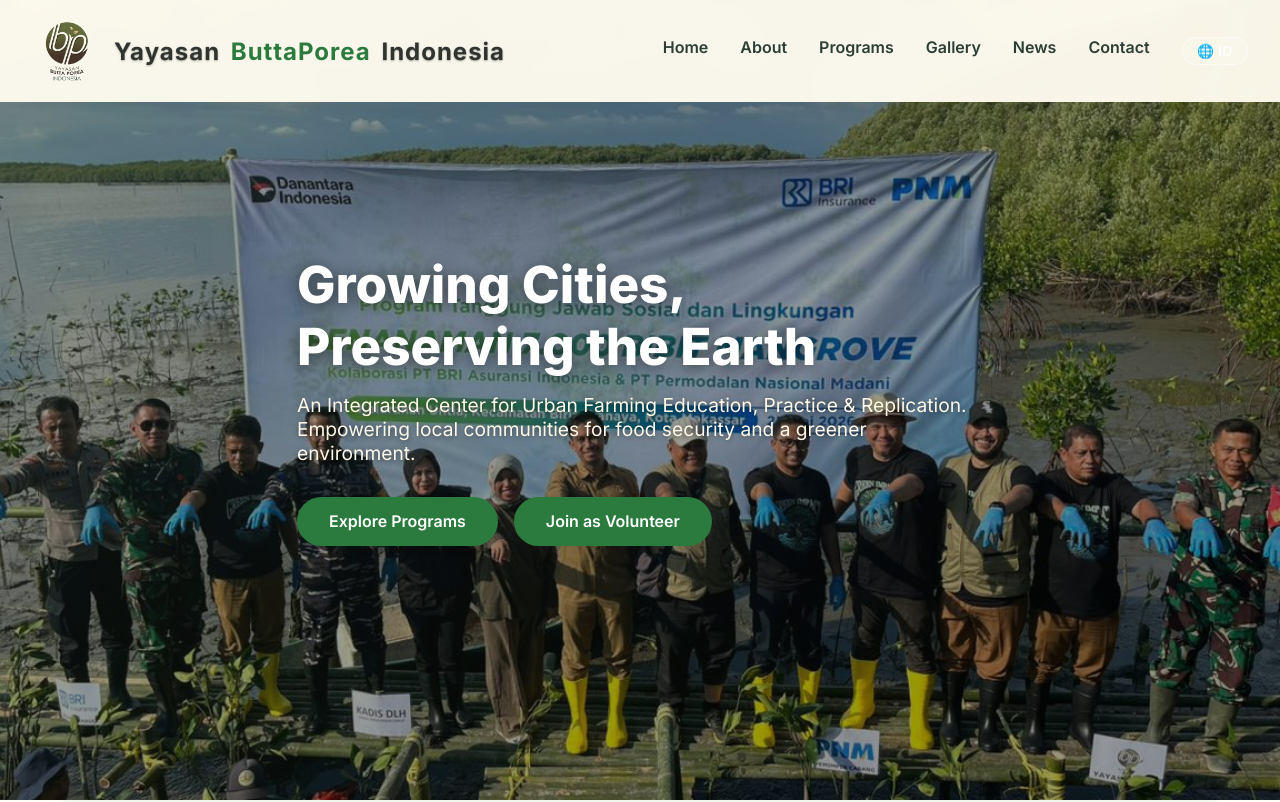
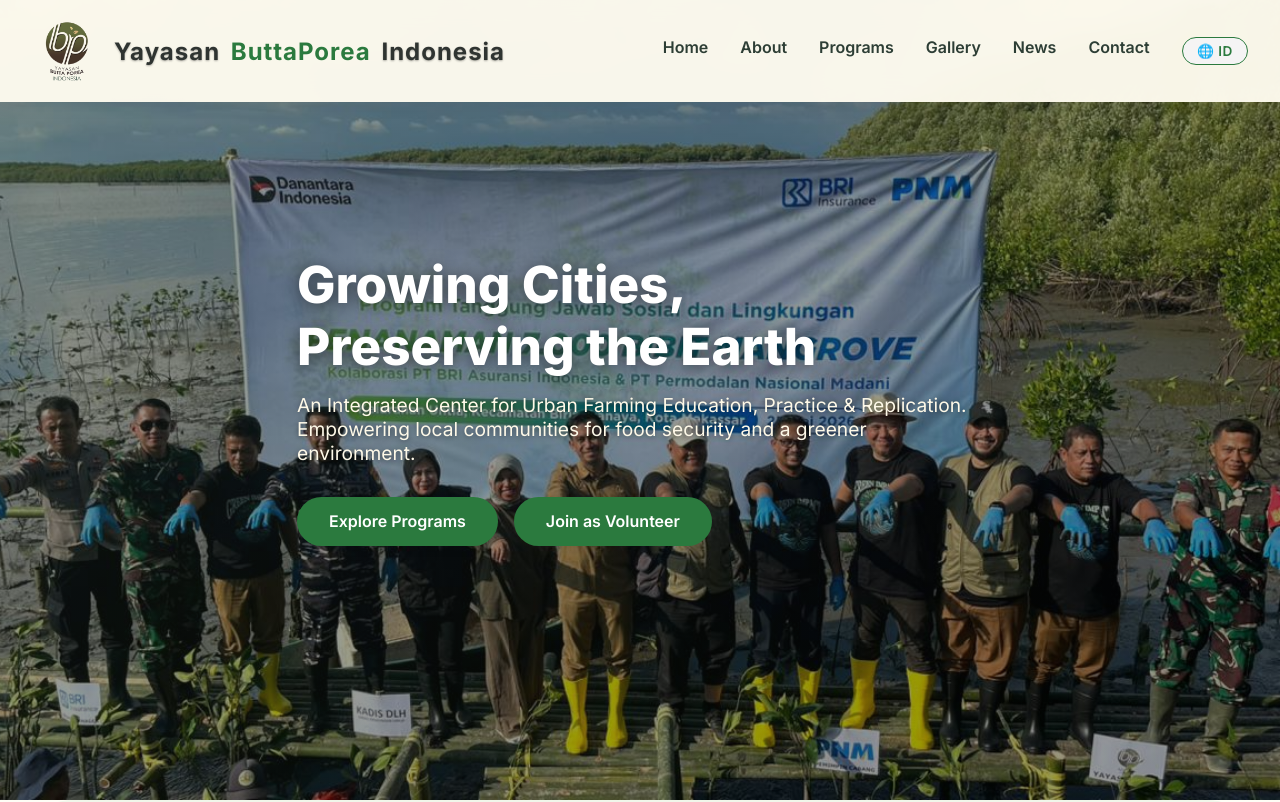
Before and after one commit to aswanazis/buttadeploy, a website: page public/index.html in a window 1280 px wide. Shown: the top 802 px of the page. Drawn offline with Linux system fonts and the light colour scheme; no server answers.

Commit message:
ganti warna

```diff
--- a/public/index.html
+++ b/public/index.html
@@ -11,9 +11,9 @@
   <style>
     /* Tombol Toggle Bahasa */
     #langToggleBtn {
-      background: rgba(255,255,255,0.15);
-      color: white;
-      border: 1.5px solid rgba(255,255,255,0.5);
+      background: rgba(245, 244, 244, 0.999);
+      color: #2b7a3e;
+      border: 1.5px solid #2b7a3e;
       border-radius: 40px;
       padding: 0.3rem 0.9rem;
       font-size: 0.85rem;
@@ -24,7 +24,7 @@
       letter-spacing: 0.03em;
     }
     #langToggleBtn:hover {
-      background: rgba(255,255,255,0.25);
+      background:  #2b7a3e; color: white;;
     }
   </style>
 </head>
```
